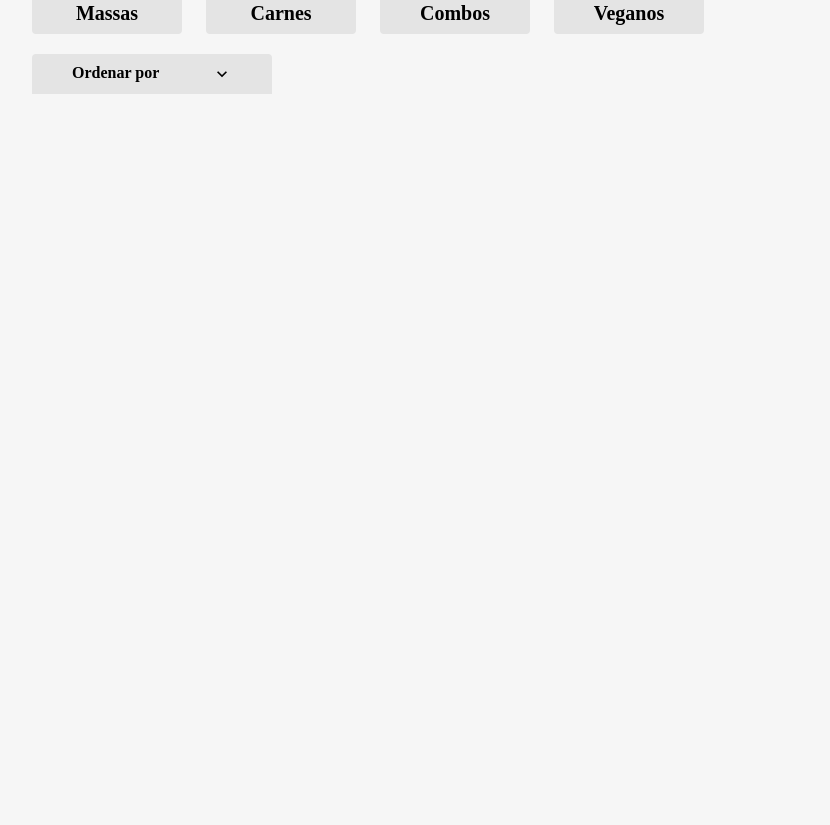
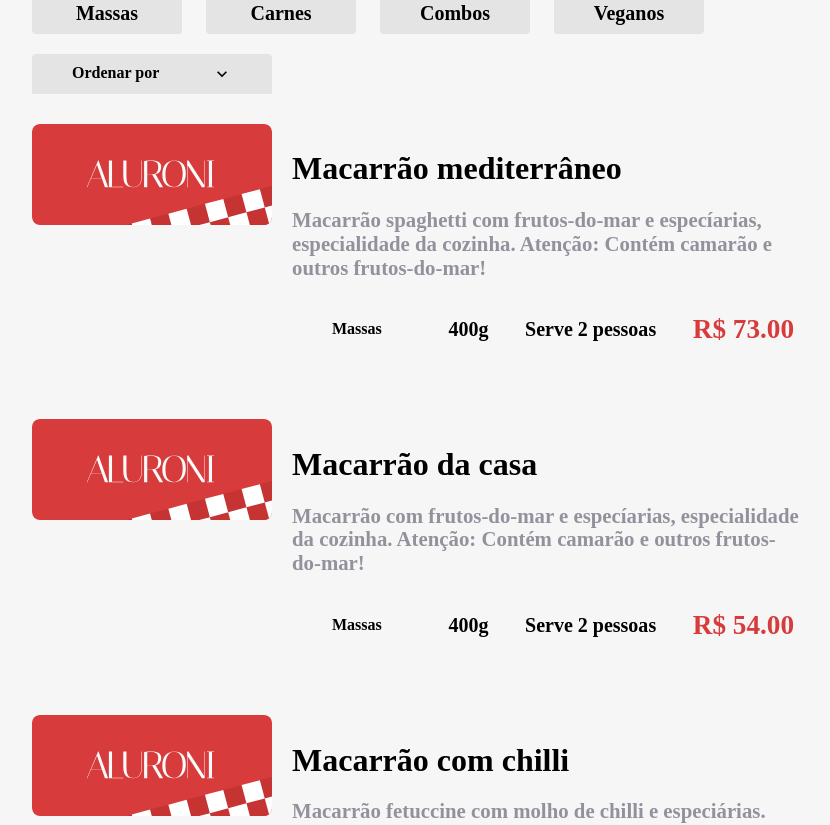
Before and after one commit to kellydakine/aluroni-react, a React (Create React App) app: page / in a window 1280 px wide. Shown: the part 660-1485 px from the top of the page, without its empty margins (168-998 px from the left). Before the commit the page ends 834 px from the top, so only its background shows below. Built offline with nearby package versions, Linux system fonts and the light colour scheme; a web font is replaced by a local one.

Commit message:
Alterando os campos dos itens do cardápio

```diff
--- /dev/null
+++ b/src/pages/Cardapio/Itens/Item/index.tsx
@@ -0,0 +1,36 @@
+import logo from "assets/logo.svg";
+import styles from "./Item.module.scss";
+import cardapio from "../itens.json";
+
+type Props = typeof cardapio[0];
+
+export default function Item(props: Props) {
+    const { title, description, category, size, serving, price } = props;
+    return (
+        <div className={styles.item}>
+            <div className={styles.item__imagem}>
+                <img src={logo} alt={title} />
+            </div>
+            <div className={styles.item__descricao}>
+                <div className={styles.item__titulo}>
+                    <h2>{title}</h2>
+                    <p>{description}</p>
+                </div>
+                <div className={styles.item__tags}>
+                    <div className={styles.item__tipo}>
+                        {category.label}
+                    </div>
+                    <div className={styles.item__porcao}>
+                        {size}g
+                    </div>
+                    <div className={styles.item__qtdpessoas}>
+                        Serve {serving} pessoa{serving === 1 ? "" : "s"}
+                    </div>
+                    <div className={styles.item__valor}>
+                        R$ {price.toFixed(2)}
+                    </div>
+                </div>
+            </div>
+        </div>
+    )
+}
--- /dev/null
+++ b/src/pages/Cardapio/Itens/Itens.module.scss
@@ -0,0 +1,7 @@
+.itens {
+  display: flex;
+  flex-direction: column;
+  flex-wrap: wrap;
+  gap: 40px;
+  width: 100%;
+}
--- a/src/pages/Cardapio/Itens/index.tsx
+++ b/src/pages/Cardapio/Itens/index.tsx
@@ -1,13 +1,15 @@
 import cardapio from "./itens.json";
-import styles from "./Item.module.scss";
+import Item from "./Item";
+import styles from "./Itens.module.scss";
 
 export default function Itens() {
     return(
-        <div>
+        <div className={styles.itens}>
             {cardapio.map((item) => (
-                <div>
-                    {item.title}
-                </div>
+                <Item
+                key={item.id}
+                {...item}
+                />
             ))}
         </div>
     )
--- a/src/pages/Cardapio/index.tsx
+++ b/src/pages/Cardapio/index.tsx
@@ -4,6 +4,7 @@ import Buscador from "./Buscador";
 import { useState } from "react";
 import Filtros from "pages/Filtros";
 import Ordenador from "./Ordenador";
+import Itens from "./Itens";
 
 export default function Cardapio() {
 
@@ -36,6 +37,7 @@ export default function Cardapio() {
                         setOrdenador={setOrdenador}
                     />
                 </div>
+                <Itens/>
             </section>
         </main>
     );
```
Also changed, not shown: src/pages/Cardapio/Itens/Item/Item.module.scss (renamed from src/pages/Cardapio/Itens/Item.module.scss), src/pages/Cardapio/Itens/itens.json (indentation only).
